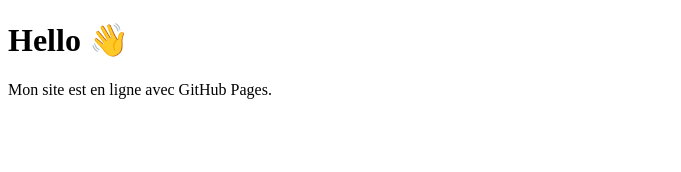
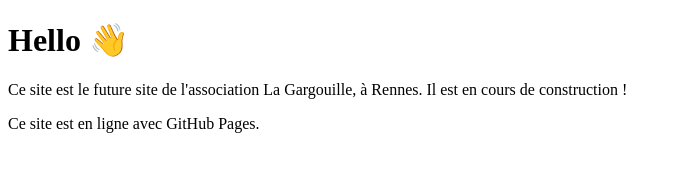
Before and after one commit to AssoLaGargouille/Site, a plain HTML site: page index.html in a window 1280 px wide. Shown: the whole page, without its empty margins (0-681 px from the left). Drawn offline with Linux system fonts and the light colour scheme.

Commit message:
Update index.html

```diff
--- a/index.html
+++ b/index.html
@@ -5,8 +5,12 @@
   <title>Mon site</title>
   <meta name="viewport" content="width=device-width, initial-scale=1">
 </head>
+
 <body>
   <h1>Hello 👋</h1>
-  <p>Mon site est en ligne avec GitHub Pages.</p>
+
+  Ce site est le future site de l'association La Gargouille, à Rennes. Il est en cours de construction !
+
+  <p>Ce site est en ligne avec GitHub Pages.</p>
 </body>
 </html>
```
